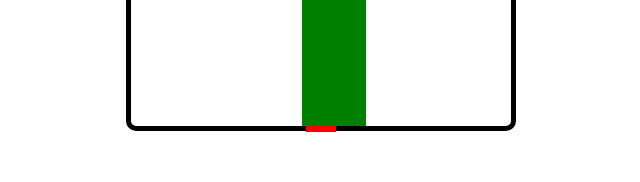
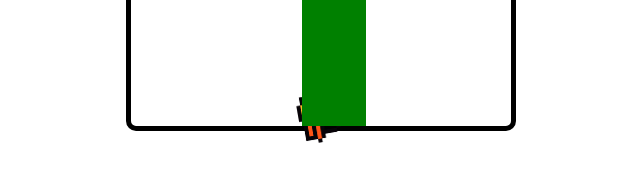
Before and after one commit to nikolas-bott/FlappyBirdJS, a plain HTML site: page index.html in a window 1280 px wide. Shown: the part 522-704 px from the top of the page, 319-959 px from the left. Drawn offline with Linux system fonts and the light colour scheme.

Commit message:
added rotation for bird

```diff
--- a/index.html
+++ b/index.html
@@ -10,7 +10,9 @@
   <body>
     <div id="container">
       <div id="playground">
-        <div id="bird"></div>
+        <div id="bird">
+        <img src="flappy-bird.png" id="bird-image" ></img>
+      </div>
         <div id="upper-playground"></div>
         <div id="lower-playground"></div>
       </div>
--- a/script.js
+++ b/script.js
@@ -1,4 +1,5 @@
 const bird = document.getElementById("bird");
+const birdImage = document.getElementById("bird-image");
 const lowerPlayground = document.getElementById("lower-playground");
 const upperPlayground = document.getElementById("upper-playground");
 
@@ -24,30 +25,34 @@ document.addEventListener("mouseup", () => {
 
 function birdJump() {
   if (intervalDown) clearInterval(intervalDown);
-  if (timeoutDown) clearTimeout(timeoutDown);
+  if (intervalUp) clearTimeout(intervalUp);
 
   let i = 0;
 
   intervalUp = setInterval(() => {
-    bird.style.top = bird.getBoundingClientRect().top - 125 / 250 + "px";
+    console.log("JUMP!");
+
+    bird.style.top = bird.getBoundingClientRect().top - 70 / 100 + "px";
     i++;
-    if (i >= 250) {
+
+    requestAnimationFrame(() => {
+      birdImage.style.transform = "rotate(-50deg)";
+    });
+
+    if (i >= 100) {
       clearInterval(intervalUp);
+      moveBirdDown();
     }
   }, 1);
-
-  timeoutDown = setTimeout(() => {
-    moveBirdDown();
-  }, 250);
 }
 
 function fail() {}
 
 function moveBirdDown() {
   let i = bird.getBoundingClientRect().top;
+  let counter = 1;
 
   intervalDown = setInterval(() => {
-    console.log("isIt?-- " + isBirdTouchingBox());
     if (isBirdTouchingBox()) {
       console.log("Touching");
       alert("Touching");
@@ -61,8 +66,25 @@ function moveBirdDown() {
       clearInterval(intervalDown);
       return;
     }
+
+    if (counter < 50) {
+      requestAnimationFrame(() => {
+        birdImage.style.transform = "rotate(" + 0 + "deg)";
+      });
+    }
+
+    if (counter > 50 && counter * 0.3 < 80) {
+      console.log("Counter: ");
+      requestAnimationFrame(() => {
+        birdImage.style.transform = "rotate(" + counter * 0.3 + "deg)";
+      });
+    }
+
     i++;
+    console.log("Down");
+
     bird.style.top = i + "px";
+    counter++;
   }, 5);
 }
 
--- a/styles.css
+++ b/styles.css
@@ -33,7 +33,11 @@
 }
 #bird {
   position: absolute;
-  width: 30px;
-  height: 30px;
-  background-color: red;
+  width: 68px;
+  height: 48px;
 }
+#bird-image {
+  transition: transform 0.5s ease;
+  width: 68px;
+  height: 48px;
+}
```
Also changed, not shown: flappy-bird.png (added).
